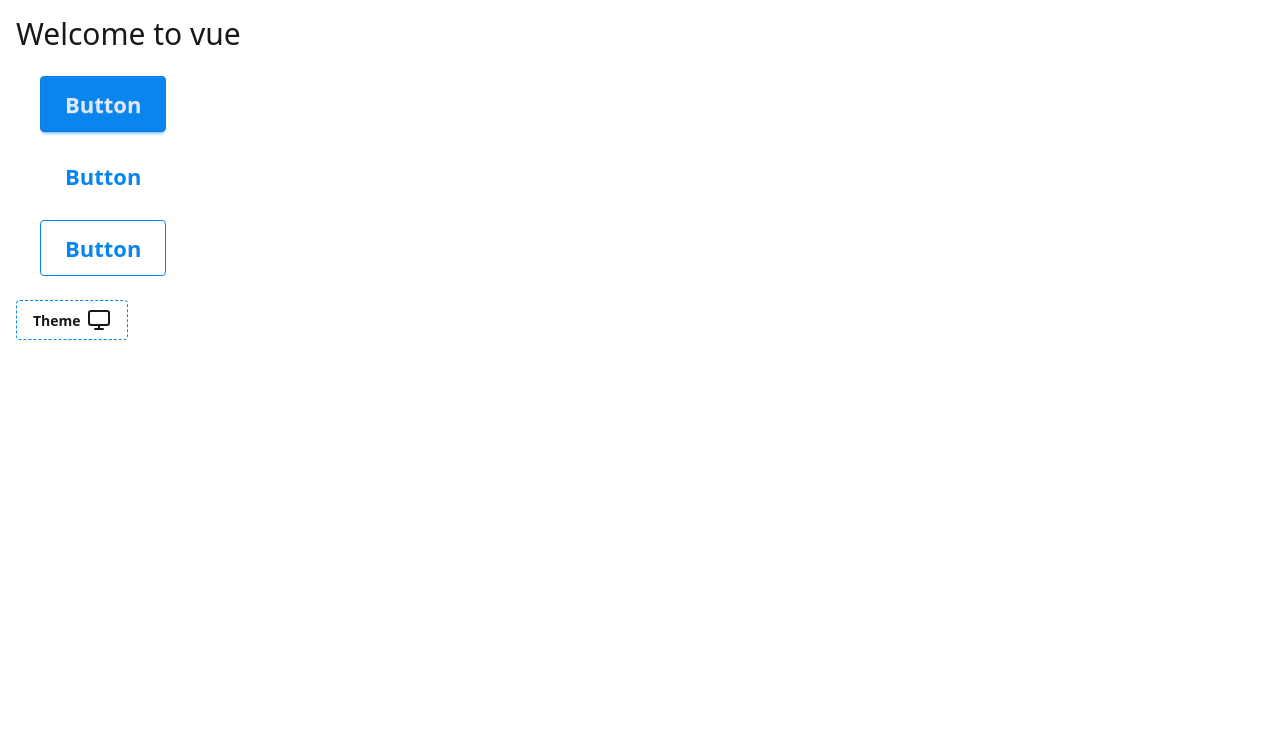
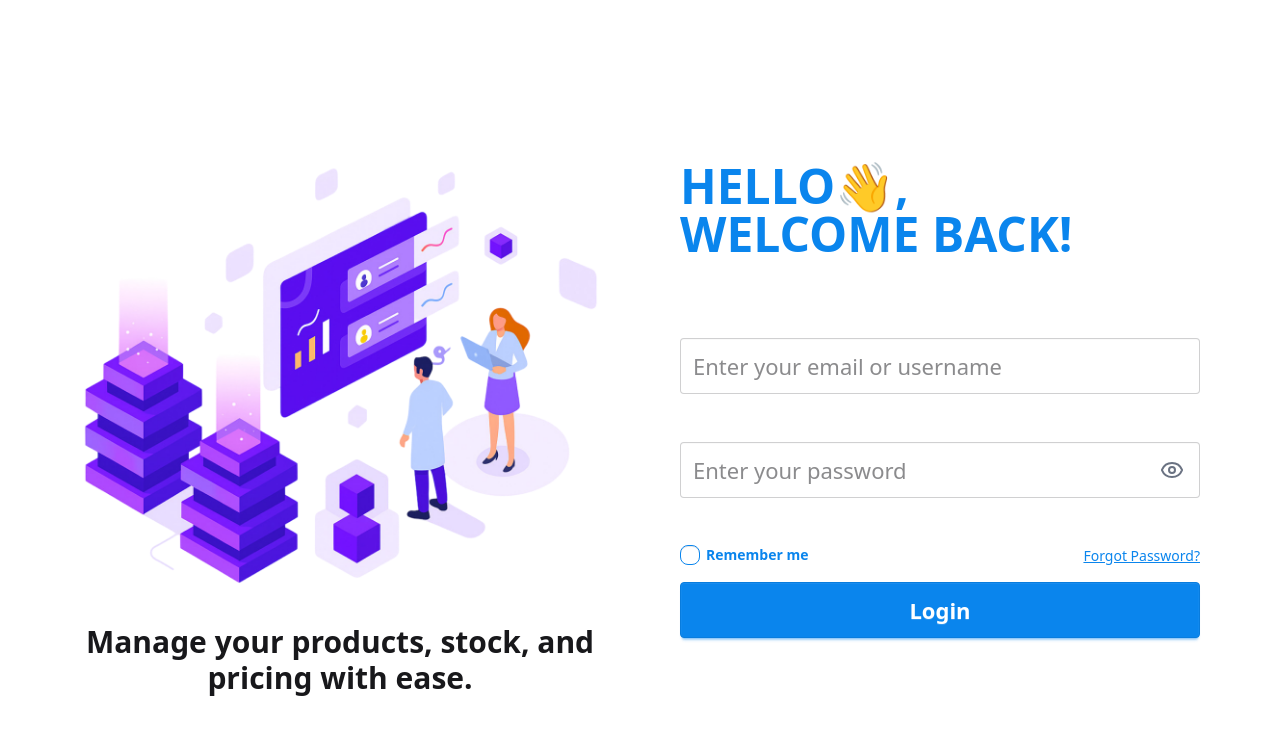
Before and after one commit to kaam-multipurpose/frontend, a Vue app: page / in a window 1280 px wide. Shown: the top 734 px of the page. Built offline with nearby package versions, Linux system fonts and the light colour scheme; the HTML template or start-up script is replaced by a standard one.

Commit message:
fix: modfiy some part of the login page

```diff
--- a/src/assets/style/root.css
+++ b/src/assets/style/root.css
@@ -1,5 +1,6 @@
 body {
     #app {
         height: 100dvh;
+        display: grid;
     }
 }
--- /dev/null
+++ b/src/components/ui/ShowPasswordButton.vue
@@ -0,0 +1,17 @@
+<script setup lang="ts">
+
+import {EyeIcon, EyeOffIcon} from "lucide-vue-next";
+
+const showPassword = defineModel("showPassword");
+</script>
+
+<template>
+  <button
+      type="button"
+      @click="showPassword = !showPassword"
+      class="cursor-pointer text-gray-500 hover:text-gray-700"
+  >
+    <EyeIcon v-if="!showPassword"/>
+    <EyeOffIcon v-else/>
+  </button>
+</template>
--- a/src/router/index.ts
+++ b/src/router/index.ts
@@ -1,19 +1,19 @@
 import { createRouter, createWebHistory } from "vue-router";
 import HomeView from "@/views/HomeView.vue";
-import LoginPage from "@/views/pages/LoginPage.vue";
+import LoginView from "@/views/LoginView.vue";
 
 const router = createRouter({
   history: createWebHistory(import.meta.env.BASE_URL),
   routes: [
+    // {
+    //   path: "/",
+    //   name: "home",
+    //   component: HomeView,
+    // },
     {
       path: "/",
-      name: "home",
-      component: HomeView,
-    },
-    {
-      path: "/login",
       name: "login",
-      component: LoginPage,
+      component: LoginView,
     },
   ],
 });
--- /dev/null
+++ b/src/views/LoginView.vue
@@ -0,0 +1,89 @@
+<script setup lang="ts">
+import {EyeIcon, EyeOffIcon} from "lucide-vue-next";
+import {ref} from "vue";
+import ShowPasswordButton from "@/components/ui/ShowPasswordButton.vue";
+
+const showPassword = ref(false);
+const email = ref("");
+const password = ref("");
+const rememberMe = ref("false");
+</script>
+
+<template>
+  <main class="grid grid-cols-1 gap-20 md:grid-cols-2 content-center px-8 md:px-20">
+    <div class="hidden md:flex flex-col items-center justify-center">
+      <img
+          src="@/assets/images/login-illustration.png"
+          alt="Login Illustration"
+          class="object-contain"
+      />
+      <h2
+          class="text-3xl font-bold text-center"
+      >
+        Manage your products, stock, and pricing with ease.
+      </h2>
+    </div>
+
+    <!-- ------------- Main Form --------------- -->
+    <div class="grid content-center gap-20 lg:w-[min(100%,_35rem)] lg:mx-auto">
+      <h2 class="text-primary font-bold text-3xl sm:text-5xl">
+        HELLO👋, <br/>
+        WELCOME BACK!
+      </h2>
+
+      <form class="grid gap-12">
+        <!-- Email -->
+        <input
+            v-model="email"
+            type="text"
+            placeholder="Enter your email or username"
+            class="input input-md lg:input-lg xl:input-xl w-full"
+        />
+
+        <!-- Password -->
+        <div class="relative">
+          <input
+              v-model="password"
+              :type="showPassword ? 'text' : 'password'"
+              placeholder="Enter your password"
+              class="input input-md lg:input-lg xl:input-xl w-full pr-13"
+          />
+
+          <ShowPasswordButton
+              v-model="showPassword"
+              class="absolute right-4 top-1/2 -translate-y-1/2 z-10"
+          />
+        </div>
+
+        <div class="grid gap-4">
+          <div class="flex justify-between flex-wrap items-center gap-2">
+            <label
+                class="label text-primary text-sm md:text-md -mt-0.5 font-semibold"
+            >
+              <input
+                  type="checkbox"
+                  checked
+                  class="checkbox checkbox-sm checkbox-primary"
+                  v-model="rememberMe"
+                  id="remember"
+              />
+              Remember me
+            </label>
+
+            <RouterLink
+                to=""
+                class="link text-sm md:text-md link-primary"
+            >
+              Forgot Password?
+            </RouterLink>
+          </div>
+          <button
+              class="btn btn-md lg:btn-lg xl:btn-xl btn-primary btn-block text-white"
+          >
+            Login
+          </button>
+        </div>
+      </form>
+    </div>
+  </main>
+</template>
--- a/src/views/pages/LoginPage.vue
+++ /dev/null
@@ -1,92 +0,0 @@
-<script setup lang="ts">
-import { EyeIcon, EyeOffIcon } from "lucide-vue-next";
-import { ref } from "vue";
-
-const showPassword = ref(false);
-const email = ref("");
-const password = ref("");
-const rememberMe = ref("false");
-</script>
-
-<template>
-  <main class="px-8 md:px-20 h-screen flex items-center justify-center py-4">
-    <div class="flex items-center gap-10 justify-between">
-      <div class="w-1/2 hidden md:flex flex-col items-center justify-center">
-        <img
-          src="@/assets/images/login-illustration.png"
-          width="450"
-          alt="Login Illustration"
-          class="object-contain"
-        />
-        <h2
-          class="text-[#131927] dark:text-white text-3xl font-bold text-center"
-        >
-          Manage your products, stock, and pricing with ease.
-        </h2>
-      </div>
-
-      <!-- ------------- Main Form --------------- -->
-      <div class="md:w-1/2">
-        <h2 class="text-primary-500 font-bold text-3xl sm:text-5xl mb-14">
-          HELLO👋, <br />
-          WELCOME BACK!
-        </h2>
-
-        <form class="space-y-7">
-          <!-- Email -->
-          <input
-            v-model="email"
-            type="text"
-            placeholder="Enter your email or username"
-            class="border border-[#B3BAFB] rounded-[10px] w-full text-primary-700 placeholder:text-primary-500 font-medium text-lg outline-none focus:border-primary-900 px-10 py-5"
-          />
-
-          <!-- Password -->
-          <div class="relative">
-            <input
-              v-model="password"
-              :type="showPassword ? 'text' : 'password'"
-              placeholder="Enter your password"
-              class="border border-[#B3BAFB] rounded-[10px] w-full text-primary-700 placeholder:text-primary-500 font-medium text-lg outline-none focus:border-primary-900 px-10 py-5"
-            />
-            <button
-              type="button"
-              @click="showPassword = !showPassword"
-              class="absolute right-4 top-1/2 -translate-y-1/2 cursor-pointer text-gray-500 hover:text-gray-700"
-            >
-              <EyeIcon v-if="!showPassword" />
-              <EyeOffIcon v-else />
-            </button>
-          </div>
-
-          <div class="w-full flex justify-between flex-wrap items-center">
-            <div class="flex item-center gap-2">
-              <input
-                v-model="rememberMe"
-                type="checkbox"
-                id="remember"
-                class="checkbox checkbox-primary checkbox-sm md:checkbox-lg"
-              />
-              <label
-                for="remember"
-                class="text-primary-500 text-sm md:text-lg -mt-0.5 font-semibold"
-                >Remember me</label
-              >
-            </div>
-            <RouterLink
-              to=""
-              class="font-bold text-sm md:text-lg text-primary-500"
-            >
-              Forgot Password?
-            </RouterLink>
-          </div>
-          <button
-            class="w-full py-5 btn btn-primary rounded-lg cursor-pointer text-white"
-          >
-            Login
-          </button>
-        </form>
-      </div>
-    </div>
-  </main>
-</template>
```
